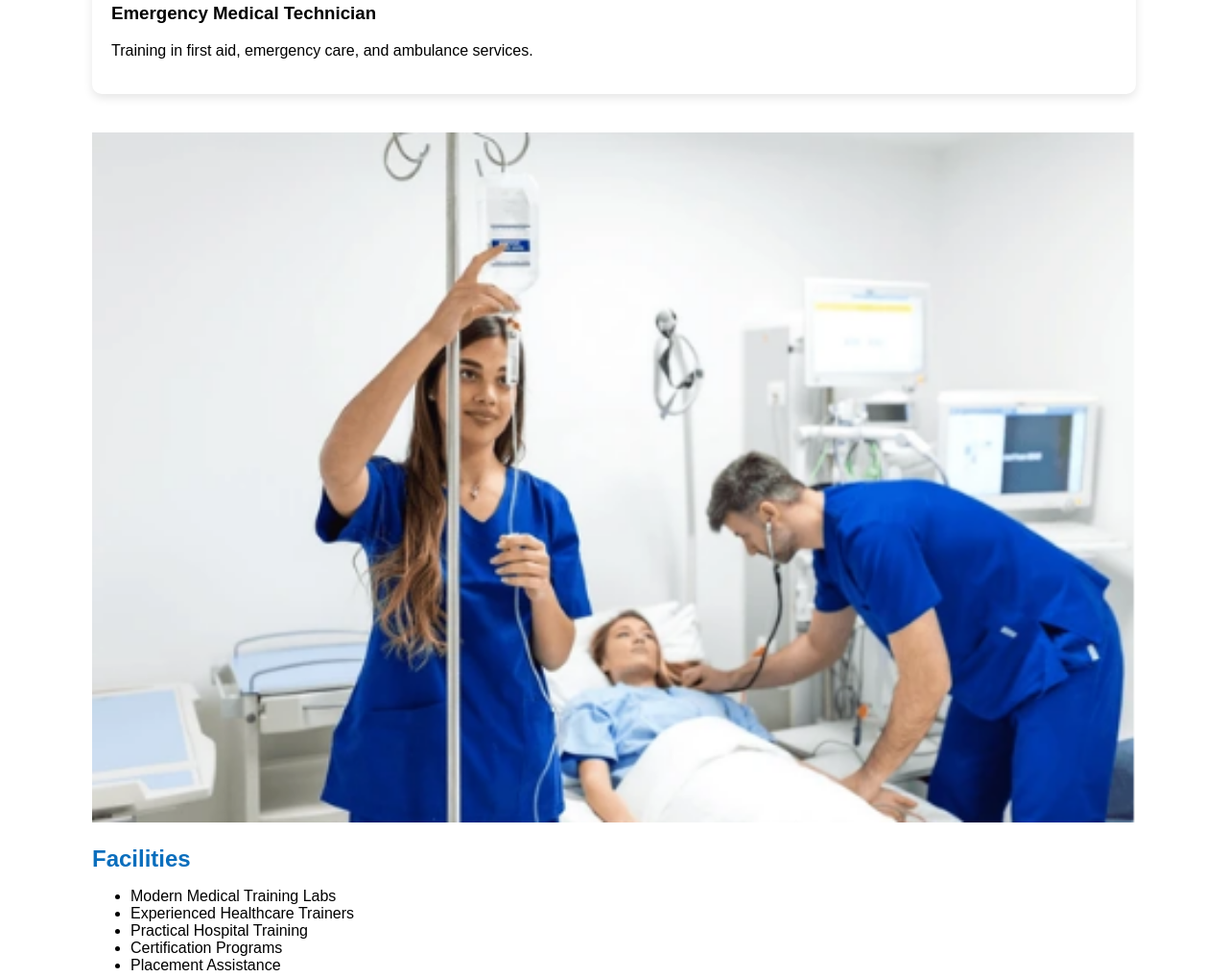
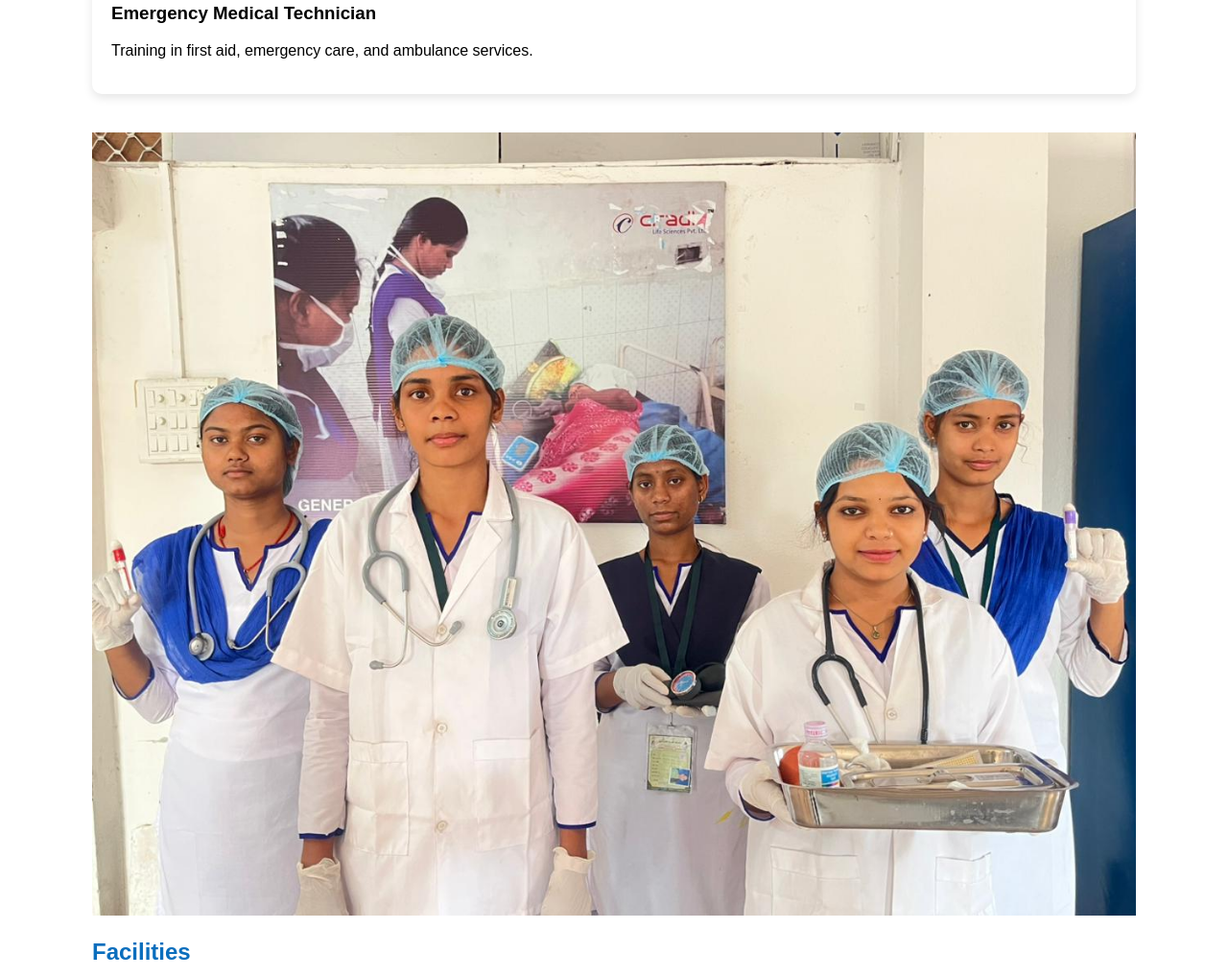
Before and after one commit to misterpandey180-cpu/HHA, a plain HTML site: page index.html in a window 1280 px wide. Shown: the part 818-1836 px from the top of the page at 96% size. Drawn offline with Linux system fonts and the light colour scheme.

Commit message:
Fix HTML formatting and update image source

```diff
--- a/index.html
+++ b/index.html
@@ -148,7 +148,7 @@ build successful careers in the healthcare sector.
 
 </div>
 </div>
- <img width="100%" src="Capture7.PNG" />
+ <img width="100%" src="HHA.jpeg" />
 <div class="section">
 <h2>Facilities</h2>
 <ul>
```
